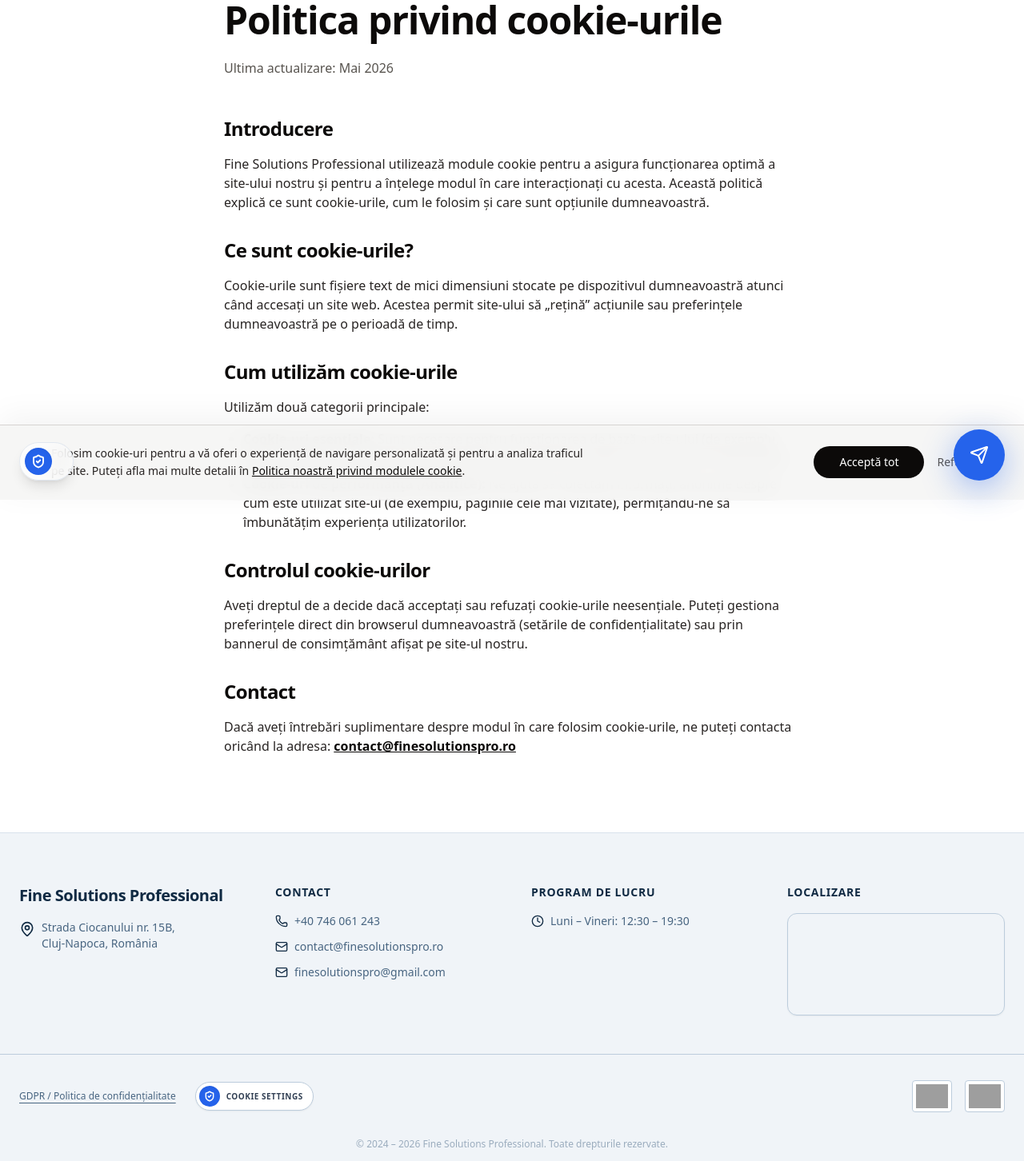
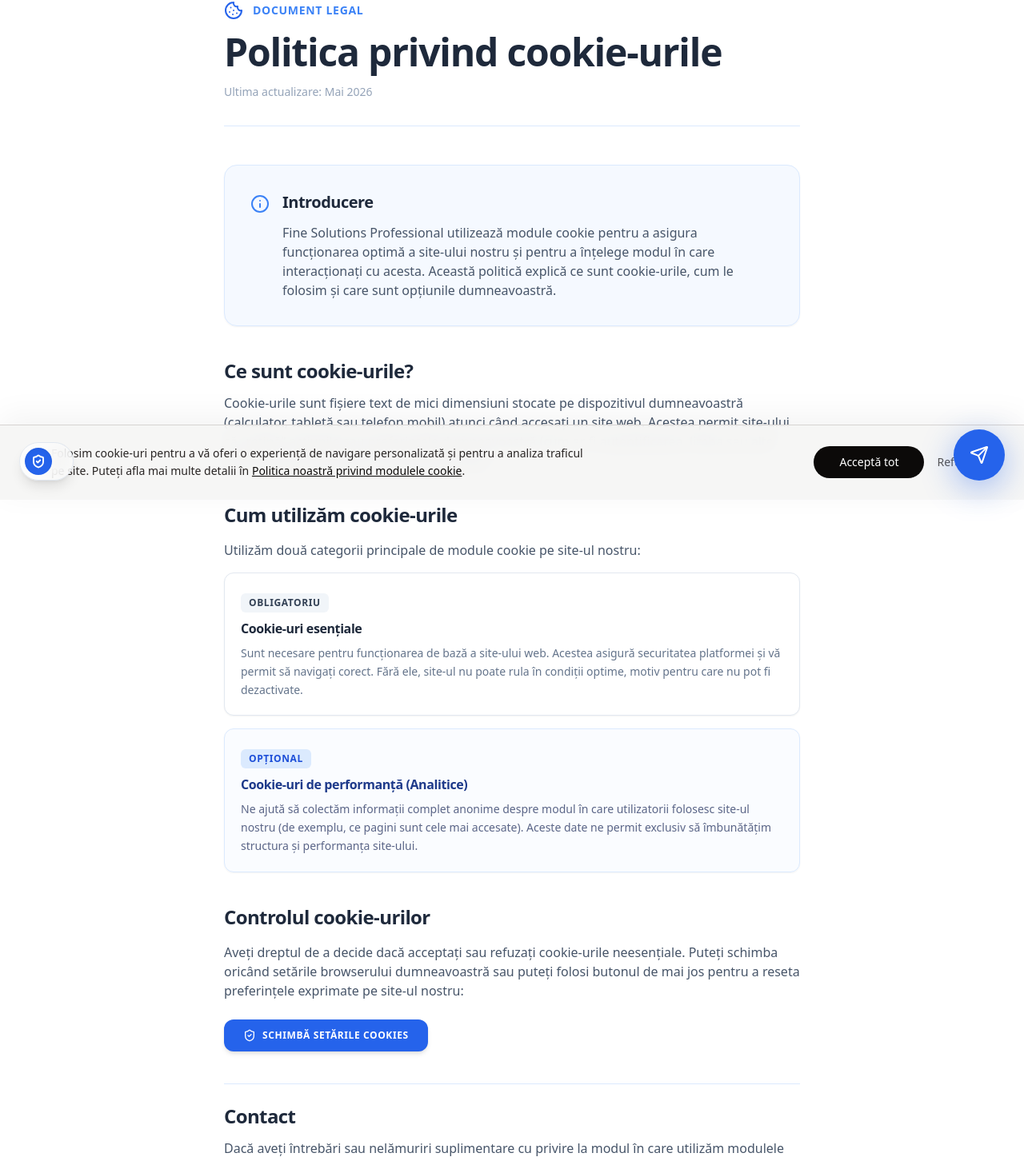
Before and after one commit to evialbert/FSPro, a Next.js app: page /politica-cookie in a window 1280 px wide. Shown: the part 175-1627 px from the top of the page at 80% size. Built offline with nearby package versions, Linux system fonts and the light colour scheme; grey boxes are pictures that could not be loaded.

Commit message:
style: update cookie policy and privacy policy layouts to light blue theme

```diff
--- a/app/politica-cookie/page.tsx
+++ b/app/politica-cookie/page.tsx
@@ -1,56 +1,112 @@
+"use client"; // Adăugat pentru a permite funcționarea butonului de resetare din pagină
+
 import React from 'react';
+import { Cookie, Info, ShieldCheck } from 'lucide-react';
 
 export default function CookiePolicy() {
+  // Funcția care resetează consimțământul și permite re-afișarea bannerului
+  const handleResetCookies = () => {
+    if (typeof window !== "undefined") {
+      localStorage.removeItem("cookie-consent");
+      window.location.reload();
+    }
+  };
+
   return (
-    <main className="max-w-3xl mx-auto px-6 py-24">
+    <main className="max-w-3xl mx-auto px-6 py-24 selection:bg-blue-100">
       {/* Titlu */}
-      <div className="mb-12">
-        <h1 className="text-4xl md:text-5xl font-black text-stone-900 tracking-tight mb-6">
+      <div className="mb-12 border-b border-blue-100 pb-8">
+        <div className="flex items-center gap-3 mb-4 text-blue-500">
+          <Cookie className="h-6 w-6 text-blue-600" />
+          <span className="text-sm font-semibold uppercase tracking-wider text-blue-500">Document Legal</span>
+        </div>
+        <h1 className="text-4xl md:text-5xl font-black text-slate-800 tracking-tight mb-4">
           Politica privind cookie-urile
         </h1>
-        <p className="text-stone-500">Ultima actualizare: Mai 2026</p>
+        <p className="text-sm text-slate-400 font-medium">Ultima actualizare: Mai 2026</p>
       </div>
 
-      <div className="prose prose-stone prose-lg max-w-none text-stone-700 space-y-8">
-        <section>
-          <h2 className="text-2xl font-bold text-stone-900 mb-4">Introducere</h2>
-          <p>
-            Fine Solutions Professional utilizează module cookie pentru a asigura funcționarea optimă a site-ului nostru și pentru a înțelege modul în care interacționați cu acesta. Această politică explică ce sunt cookie-urile, cum le folosim și care sunt opțiunile dumneavoastră.
+      {/* Conținut text */}
+      <div className="text-slate-700 space-y-10 text-base md:text-lg leading-relaxed">
+
+        {/* Introducere cu fundal albastru foarte deschis deschis */}
+        <section className="bg-blue-50/60 border border-blue-100 rounded-2xl p-6 md:p-8 shadow-sm">
+          <div className="flex gap-4">
+            <Info className="h-6 w-6 text-blue-500 shrink-0 mt-1" />
+            <div>
+              <h2 className="text-xl font-bold text-slate-800 mb-3">Introducere</h2>
+              <p className="text-slate-600 text-sm md:text-base">
+                Fine Solutions Professional utilizează module cookie pentru a asigura funcționarea optimă a site-ului nostru și pentru a înțelege modul în care interacționați cu acesta. Această politică explică ce sunt cookie-urile, cum le folosim și care sunt opțiunile dumneavoastră.
+              </p>
+            </div>
+          </div>
+        </section>
+
+        <section className="space-y-3">
+          <h2 className="text-2xl font-bold text-slate-800 flex items-center gap-2">
+            Ce sunt cookie-urile?
+          </h2>
+          <p className="text-slate-600 text-sm md:text-base">
+            Cookie-urile sunt fișiere text de mici dimensiuni stocate pe dispozitivul dumneavoastră (calculator, tabletă sau telefon mobil) atunci când accesați un site web. Acestea permit site-ului să „rețină” acțiunile sau preferințele dumneavoastră (cum ar fi autentificarea, limba sau alte preferințe de afișare) pe o perioadă de timp.
           </p>
         </section>
 
-        <section>
-          <h2 className="text-2xl font-bold text-stone-900 mb-4">Ce sunt cookie-urile?</h2>
-          <p>
-            Cookie-urile sunt fișiere text de mici dimensiuni stocate pe dispozitivul dumneavoastră atunci când accesați un site web. Acestea permit site-ului să „rețină” acțiunile sau preferințele dumneavoastră pe o perioadă de timp.
-          </p>
+        <section className="space-y-4">
+          <h2 className="text-2xl font-bold text-slate-800">Cum utilizăm cookie-urile</h2>
+          <p className="text-slate-600 text-sm md:text-base">Utilizăm două categorii principale de module cookie pe site-ul nostru:</p>
+
+          <div className="grid gap-4 mt-2">
+            {/* Casetă Cookie-uri Esențiale */}
+            <div className="p-5 border border-slate-200 rounded-xl bg-white space-y-2 shadow-sm">
+              <span className="inline-block bg-slate-100 text-slate-700 text-xs px-2.5 py-1 rounded-md font-bold uppercase tracking-wider">
+                Obligatoriu
+              </span>
+              <h3 className="font-bold text-slate-800 text-base">Cookie-uri esențiale</h3>
+              <p className="text-slate-500 text-sm leading-relaxed">
+                Sunt necesare pentru funcționarea de bază a site-ului web. Acestea asigură securitatea platformei și vă permit să navigați corect. Fără ele, site-ul nu poate rula în condiții optime, motiv pentru care nu pot fi dezactivate.
+              </p>
+            </div>
+
+            {/* Casetă Cookie-uri Analitice - accentuată cu tentă albastră */}
+            <div className="p-5 border border-blue-100 rounded-xl bg-blue-50/30 space-y-2 shadow-sm">
+              <span className="inline-block bg-blue-100 text-blue-700 text-xs px-2.5 py-1 rounded-md font-bold uppercase tracking-wider">
+                Opțional
+              </span>
+              <h3 className="font-bold text-blue-900 text-base">Cookie-uri de performanță (Analitice)</h3>
+              <p className="text-blue-950/70 text-sm leading-relaxed">
+                Ne ajută să colectăm informații complet anonime despre modul în care utilizatorii folosesc site-ul nostru (de exemplu, ce pagini sunt cele mai accesate). Aceste date ne permit exclusiv să îmbunătățim structura și performanța site-ului.
+              </p>
+            </div>
+          </div>
         </section>
 
-        <section>
-          <h2 className="text-2xl font-bold text-stone-900 mb-4">Cum utilizăm cookie-urile</h2>
-          <p className="mb-4">Utilizăm două categorii principale:</p>
-          <ul className="list-disc pl-6 space-y-2">
-            <li>
-              <strong>Cookie-uri esențiale:</strong> Sunt necesare pentru funcționarea de bază a site-ului (de exemplu, pentru a reține consimțământul dumneavoastră privind cookie-urile). Nu pot fi dezactivate.
-            </li>
-            <li>
-              <strong>Cookie-uri de performanță (Analitice):</strong> Ne ajută să colectăm informații anonime despre cum este utilizat site-ul (de exemplu, paginile cele mai vizitate), permițându-ne să îmbunătățim experiența utilizatorilor.
-            </li>
-          </ul>
+        <section className="space-y-4">
+          <h2 className="text-2xl font-bold text-slate-800 flex items-center gap-2">
+            Controlul cookie-urilor
+          </h2>
+          <p className="text-slate-600 text-sm md:text-base">
+            Aveți dreptul de a decide dacă acceptați sau refuzați cookie-urile neesențiale. Puteți schimba oricând setările browserului dumneavoastră sau puteți folosi butonul de mai jos pentru a reseta preferințele exprimate pe site-ul nostru:
+          </p>
+
+          {/* Buton integrat de resetare pe loc - Stilizat în nuanțe de albastru profesional */}
+          <div className="pt-2">
+            <button
+              type="button"
+              onClick={handleResetCookies}
+              className="inline-flex items-center gap-2 bg-blue-600 text-white text-xs font-bold uppercase tracking-wider px-6 py-3 rounded-xl hover:bg-blue-700 transition-all shadow-md hover:shadow-lg active:scale-95 cursor-pointer"
+            >
+              <ShieldCheck className="h-4 w-4" />
+              Schimbă Setările Cookies
+            </button>
+          </div>
         </section>
 
-        <section>
-          <h2 className="text-2xl font-bold text-stone-900 mb-4">Controlul cookie-urilor</h2>
-          <p>
-            Aveți dreptul de a decide dacă acceptați sau refuzați cookie-urile neesențiale. Puteți gestiona preferințele direct din browserul dumneavoastră (setările de confidențialitate) sau prin bannerul de consimțământ afișat pe site-ul nostru.
-          </p>
-        </section>
-
-        <section>
-          <h2 className="text-2xl font-bold text-stone-900 mb-4">Contact</h2>
-          <p>
-            Dacă aveți întrebări suplimentare despre modul în care folosim cookie-urile, ne puteți contacta oricând la adresa:
-            <a href="mailto:contact@finesolutionspro.ro" className="text-stone-900 underline font-semibold ml-1">
+        {/* Secțiunea de contact */}
+        <section className="space-y-3 pt-6 border-t border-blue-100">
+          <h2 className="text-2xl font-bold text-slate-800">Contact</h2>
+          <p className="text-slate-600 text-sm md:text-base">
+            Dacă aveți întrebări sau nelămuriri suplimentare cu privire la modul în care utilizăm modulele cookie, ne puteți contacta în scris la adresa de e-mail:
+            <a href="mailto:contact@finesolutionspro.ro" className="text-blue-600 underline font-bold ml-1 hover:text-blue-800 transition-colors">
               contact@finesolutionspro.ro
             </a>
           </p>
--- a/components/Footer.tsx
+++ b/components/Footer.tsx
@@ -87,13 +87,13 @@ export default function Footer() {
       {/* Zona de Jos: Link-uri Legale, Cookie-uri & SAL/SOL */}
       <div className="mt-12 max-w-7xl mx-auto px-6 pt-8 border-t border-[#bcccdc] flex flex-col md:flex-row justify-between items-center gap-8">
 
-        {/* Partea stângă: Link-uri utile + Noul buton interactiv */}
+        {/* Partea stângă: Link-uri utile + Butonul tău interactiv integrat */}
         <div className="flex flex-wrap items-center justify-center md:justify-start gap-6 text-xs font-medium">
           <a href="/politica-confidentialitate" className="text-[#486581] underline underline-offset-4 hover:text-[#102a43]">
             GDPR / Politica de confidențialitate
           </a>
 
-          {/* Butonul animat, expandabil și complet funcțional */}
+          {/* Butonul tău animat integrat perfect în layout */}
           <button
             type="button"
             onClick={handleResetCookies}
@@ -121,11 +121,12 @@ export default function Footer() {
             className="block h-10 transition-opacity hover:opacity-80"
           >
             <img
-              src="https://anpc.ro/wp-content/uploads/2022/12/sal.png"
+              src="/sal.png"
               alt="Soluționarea Alternativă a Litigiilor"
               className="h-full w-auto object-contain rounded border border-[#bcccdc] bg-white p-1"
               onError={(e) => {
-                e.currentTarget.src = "https://anpc.ro/galerie/sal.png";
+                // Dacă nu ai pozele în folderul public, folosește un fallback sigur dintr-un CDN public care nu blochează cererile
+                e.currentTarget.src = "https://wp-assets.b-cdn.net/anpc/sal.png";
               }}
             />
           </a>
@@ -136,11 +137,12 @@ export default function Footer() {
             className="block h-10 transition-opacity hover:opacity-80"
           >
             <img
-              src="https://anpc.ro/wp-content/uploads/2022/12/sol.png"
+              src="/sol.png"
               alt="Soluționarea Online a Litigiilor"
               className="h-full w-auto object-contain rounded border border-[#bcccdc] bg-white p-1"
               onError={(e) => {
-                e.currentTarget.src = "https://anpc.ro/galerie/sol.png";
+                // Fallback CDN pentru SOL
+                e.currentTarget.src = "https://wp-assets.b-cdn.net/anpc/sol.png";
               }}
             />
           </a>
```
Also changed, not shown: app/politica-confidentialitate/page.tsx (+158 -70 lines), components/CookieBanner.tsx (+22 -6 lines).
